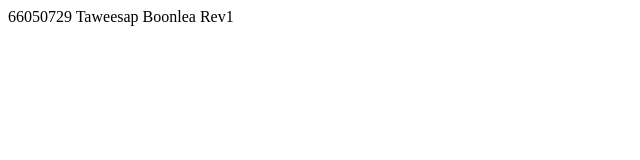
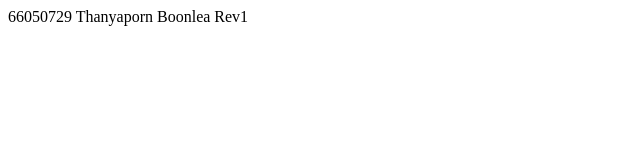
Before and after one commit to flukata/git101_fluk, a plain HTML site: page index.html in a window 1280 px wide. Shown: the full height of the page, 0-640 px from the left. Drawn offline with Linux system fonts and the light colour scheme.

Commit message:
Update index.html

```diff
--- a/index.html
+++ b/index.html
@@ -6,6 +6,6 @@
     <title>Document</title>
 </head>
 <body>
-    66050729 Taweesap Boonlea Rev1
+    66050729 Thanyaporn Boonlea Rev1
 </body>
 </html>
```
